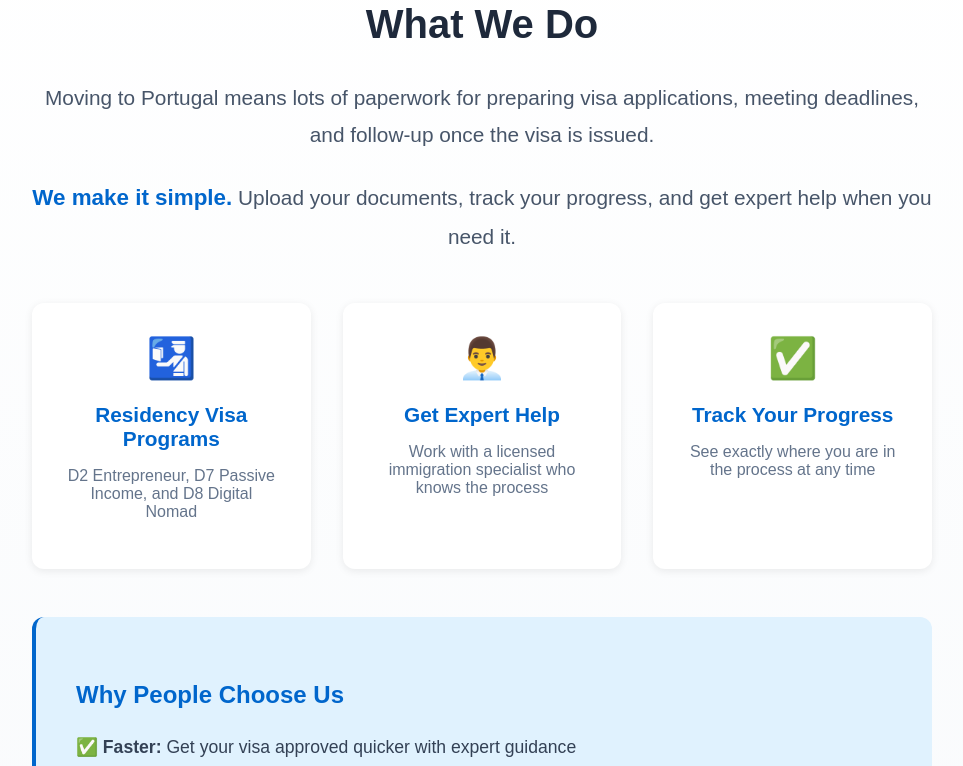
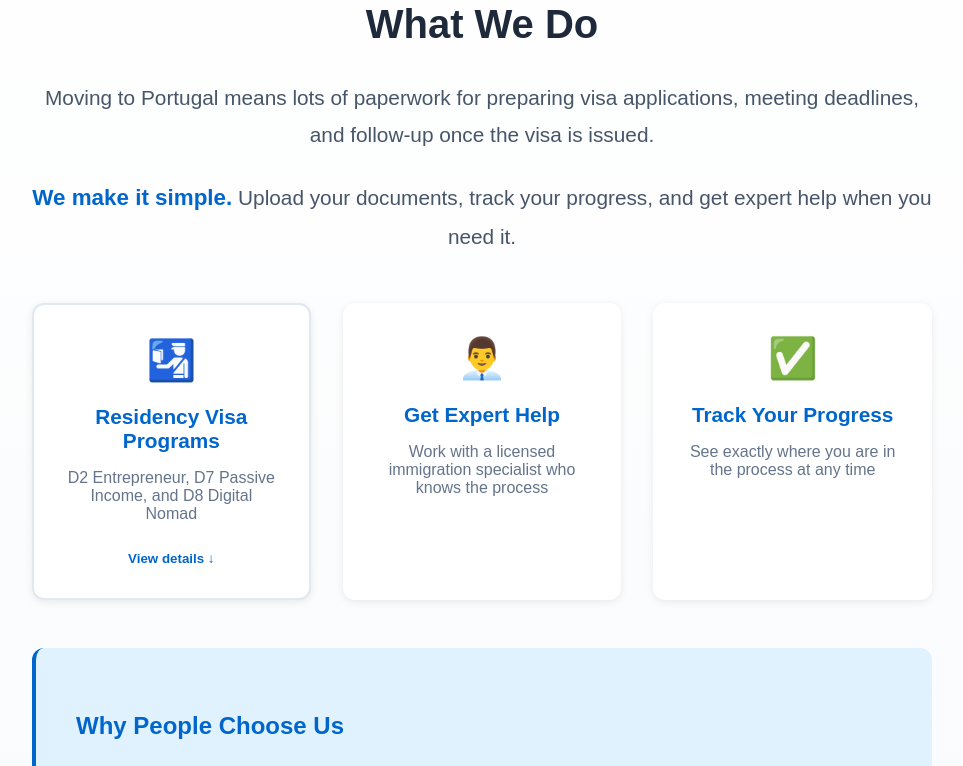
Before and after one commit to hassanidris-cloud/potugal-immigration-assist, a Next.js app: page / in a window 1280 px wide. Shown: the part 550-1316 px from the top of the page, without its empty margins (158-1121 px from the left). Built offline with nearby package versions, Linux system fonts and the light colour scheme.

Commit message:
Make residency programs card a scroll button

```diff
--- a/pages/index.tsx
+++ b/pages/index.tsx
@@ -48,11 +48,27 @@ export default function Home() {
           </div>
 
           <div style={{ display: 'grid', gridTemplateColumns: 'repeat(auto-fit, minmax(250px, 1fr))', gap: '2rem', marginBottom: '3rem' }}>
-            <div style={{ textAlign: 'center', padding: '2rem', background: 'white', borderRadius: '12px', boxShadow: '0 2px 8px rgba(0,0,0,0.08)' }}>
+            <button
+              type="button"
+              onClick={() => document.getElementById('residency-programs')?.scrollIntoView({ behavior: 'smooth', block: 'start' })}
+              style={{
+                textAlign: 'center',
+                padding: '2rem',
+                background: 'white',
+                borderRadius: '12px',
+                boxShadow: '0 2px 8px rgba(0,0,0,0.08)',
+                border: '2px solid #e2e8f0',
+                cursor: 'pointer',
+                width: '100%'
+              }}
+            >
               <div style={{ fontSize: '2.5rem', marginBottom: '1rem' }}>🛂</div>
               <h3 style={{ color: '#0066cc', fontSize: '1.3rem', marginBottom: '0.5rem' }}>Residency Visa Programs</h3>
               <p style={{ color: '#64748b', fontSize: '1rem' }}>D2 Entrepreneur, D7 Passive Income, and D8 Digital Nomad</p>
-            </div>
+              <span style={{ display: 'inline-block', marginTop: '0.75rem', color: '#0066cc', fontWeight: '600' }}>
+                View details ↓
+              </span>
+            </button>
 
             <div style={{ textAlign: 'center', padding: '2rem', background: 'white', borderRadius: '12px', boxShadow: '0 2px 8px rgba(0,0,0,0.08)' }}>
               <div style={{ fontSize: '2.5rem', marginBottom: '1rem' }}>👨‍💼</div>
```
